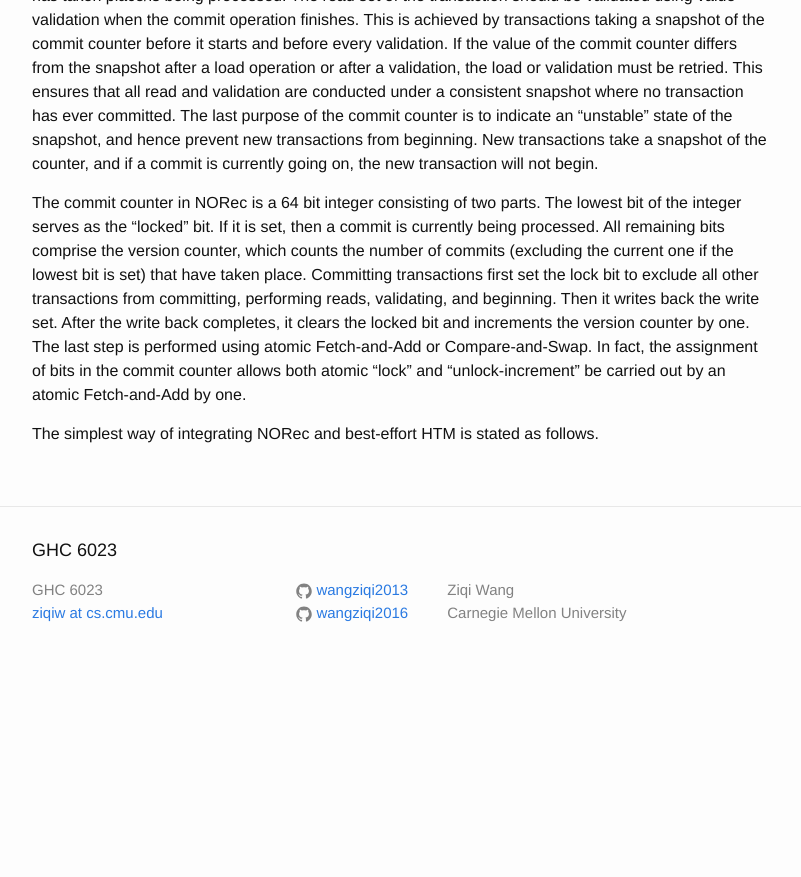
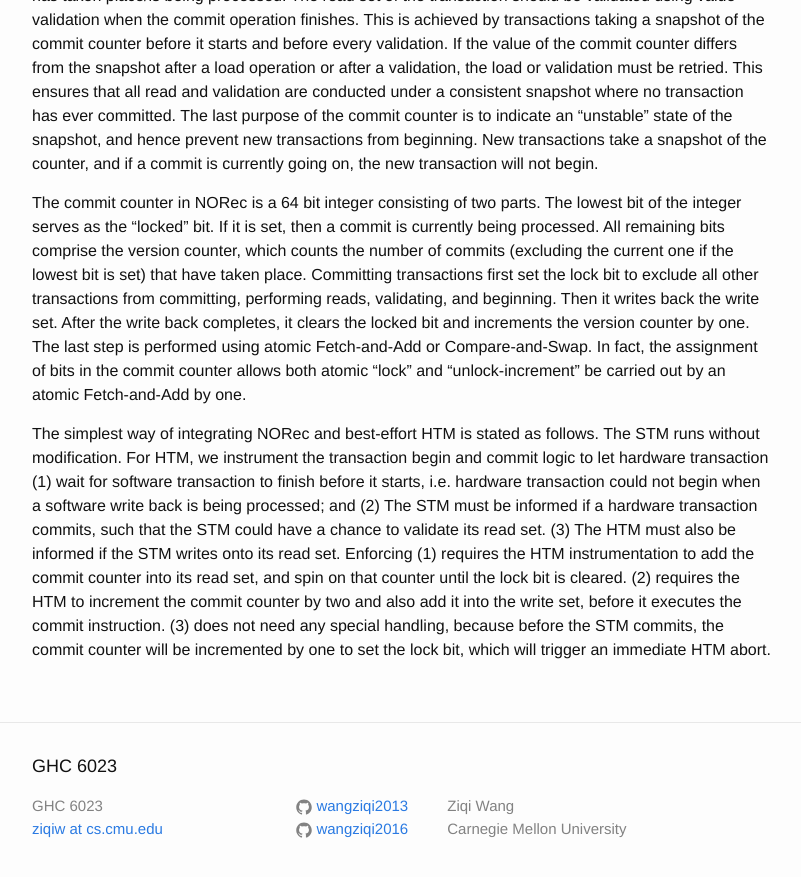
Before and after one commit to wangziqi2013/wangziqi2013.github.io, a Jekyll site: the page built from _posts/2018-05-28-Hybrid-Norec.markdown, in a window 1280 px wide and 900 px high, scrolled down 967 px. Shown: the top 877 px of the window, without its empty margins (238-1039 px from the left). Built offline with Jekyll 4.4.1, drawn with Linux system fonts in a browser that asks for light colours; before the commit the page ends 1651 px from its top, so only the background shows below that.

Commit message:
Adding simplest way of integrating

```diff
--- a/_posts/2018-05-28-Hybrid-Norec.markdown
+++ b/_posts/2018-05-28-Hybrid-Norec.markdown
@@ -47,4 +47,12 @@ The last step is performed using atomic Fetch-and-Add or Compare-and-Swap. In fa
 the commit counter allows both atomic "lock" and "unlock-increment" be carried out by an atomic Fetch-and-Add
 by one.
 
-The simplest way of integrating NORec and best-effort HTM is stated as follows.
+The simplest way of integrating NORec and best-effort HTM is stated as follows. The STM runs without modification.
+For HTM, we instrument the transaction begin and commit logic to let hardware transaction (1) wait for software
+transaction to finish before it starts, i.e. hardware transaction could not begin when a software write back is
+being processed; and (2) The STM must be informed if a hardware transaction commits, such that the STM could have
+a chance to validate its read set. (3) The HTM must also be informed if the STM writes onto its read set. Enforcing (1)
+requires the HTM instrumentation to add the commit counter into its read set, and spin on that counter until
+the lock bit is cleared. (2) requires the HTM to increment the commit counter by two and also add it into the write set,
+before it executes the commit instruction. (3) does not need any special handling, because before the STM commits,
+the commit counter will be incremented by one to set the lock bit, which will trigger an immediate HTM abort.
```
